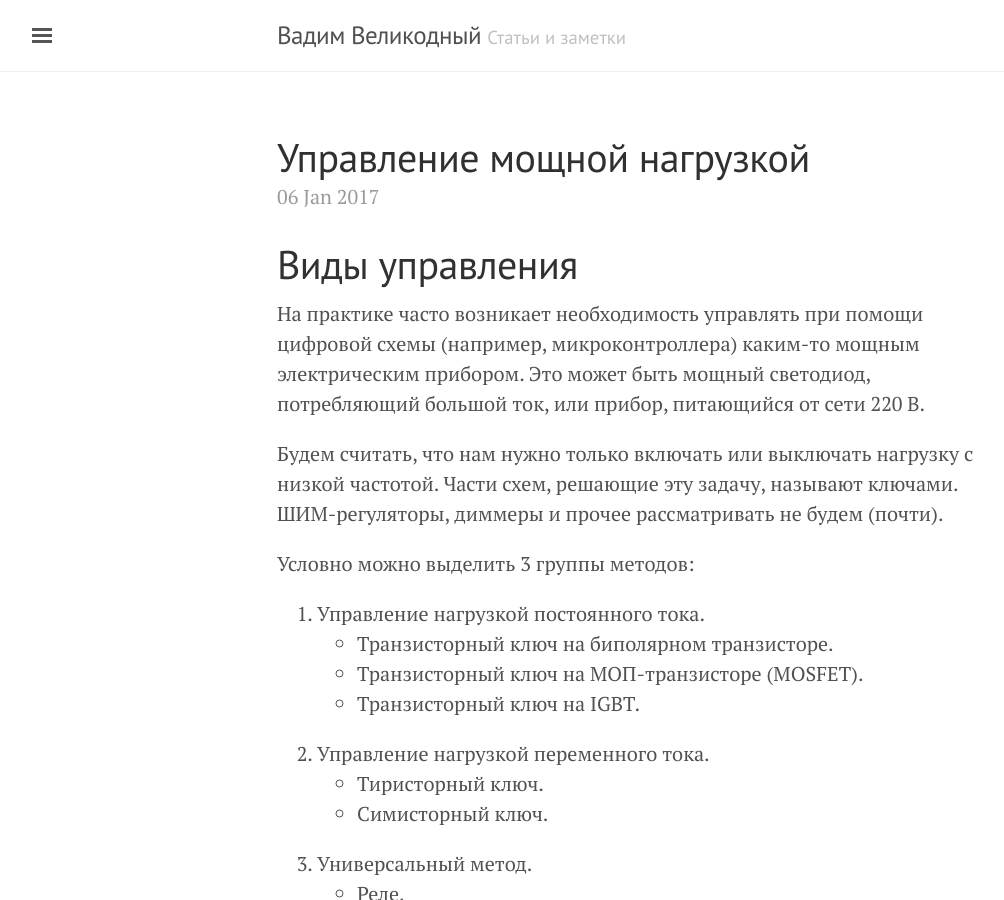
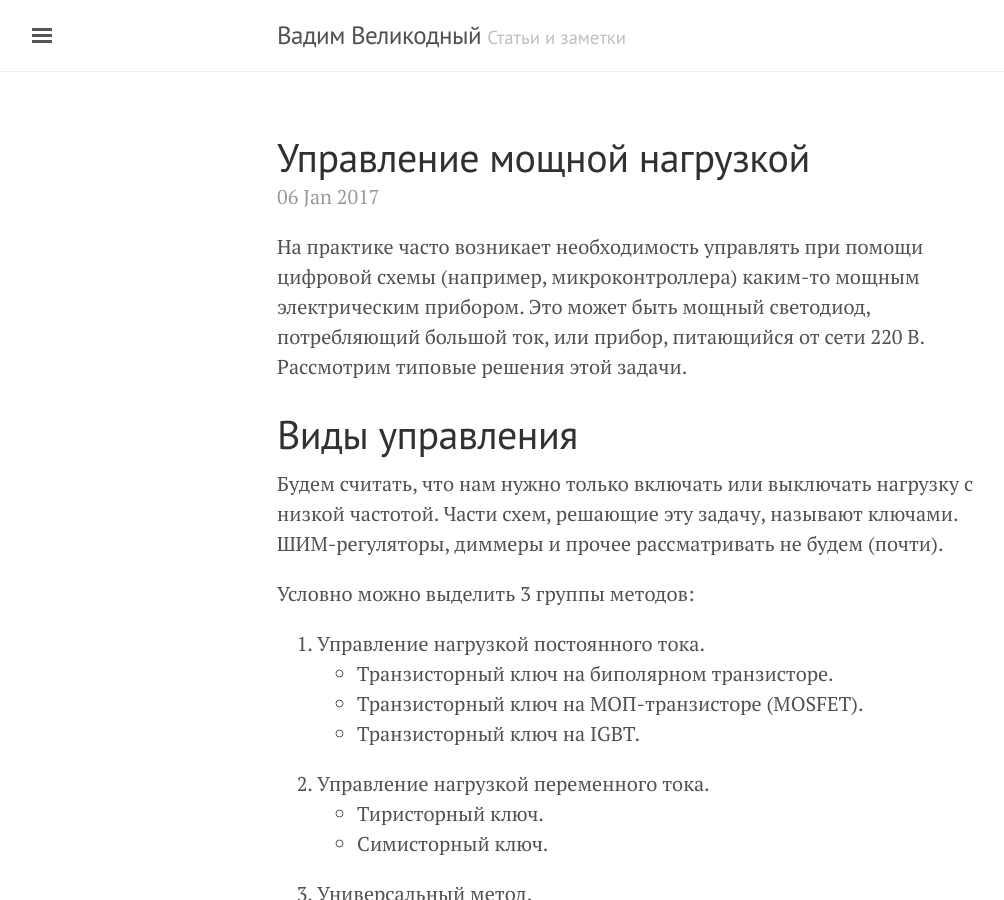
Before and after one commit to velikodniy/velikodniy.github.io, a Jekyll site: the page built from _posts/2017-01-06-power-control.md, in a window 1280 px wide and 900 px high. Shown: the whole window, without its empty margins (3-1007 px from the left). Built offline with Jekyll 4.4.1, drawn with Linux system fonts in a browser that asks for light colours; formulas are drawn with MathJax 3; a script that is not in the unit is left out.

Commit message:
Minor changes

```diff
--- a/_posts/2017-01-06-power-control.md
+++ b/_posts/2017-01-06-power-control.md
@@ -3,13 +3,14 @@ layout: post
 title:  Управление мощной нагрузкой
 ---
 
-Виды управления
-===============
-
 На практике часто возникает необходимость управлять при помощи
 цифровой схемы (например, микроконтроллера) каким-то мощным
 электрическим прибором. Это может быть мощный светодиод, потребляющий
-большой ток, или прибор, питающийся от сети 220 В.
+большой ток, или прибор, питающийся от сети 220 В. Рассмотрим типовые
+решения этой задачи.
+
+Виды управления
+===============
 
 Будем считать, что нам нужно только включать или выключать нагрузку с
 низкой частотой. Части схем, решающие эту задачу, называют
```
